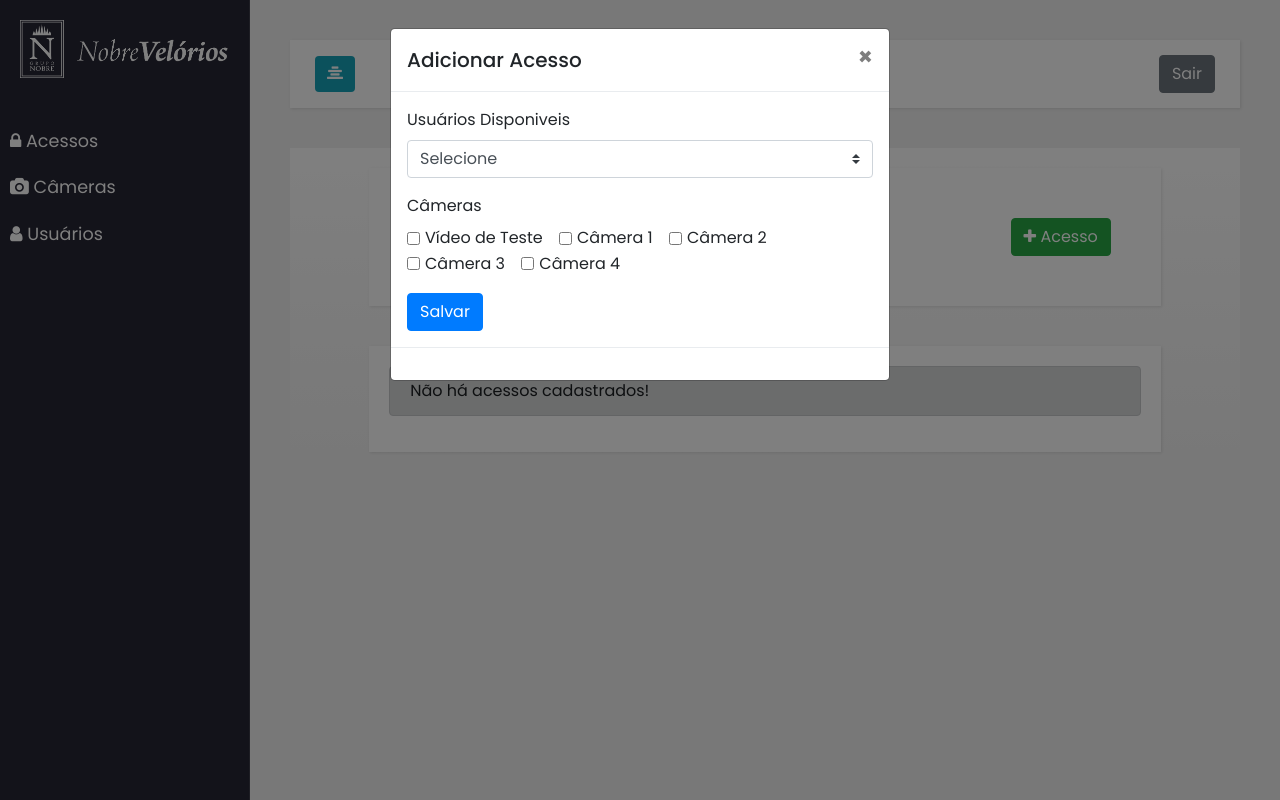
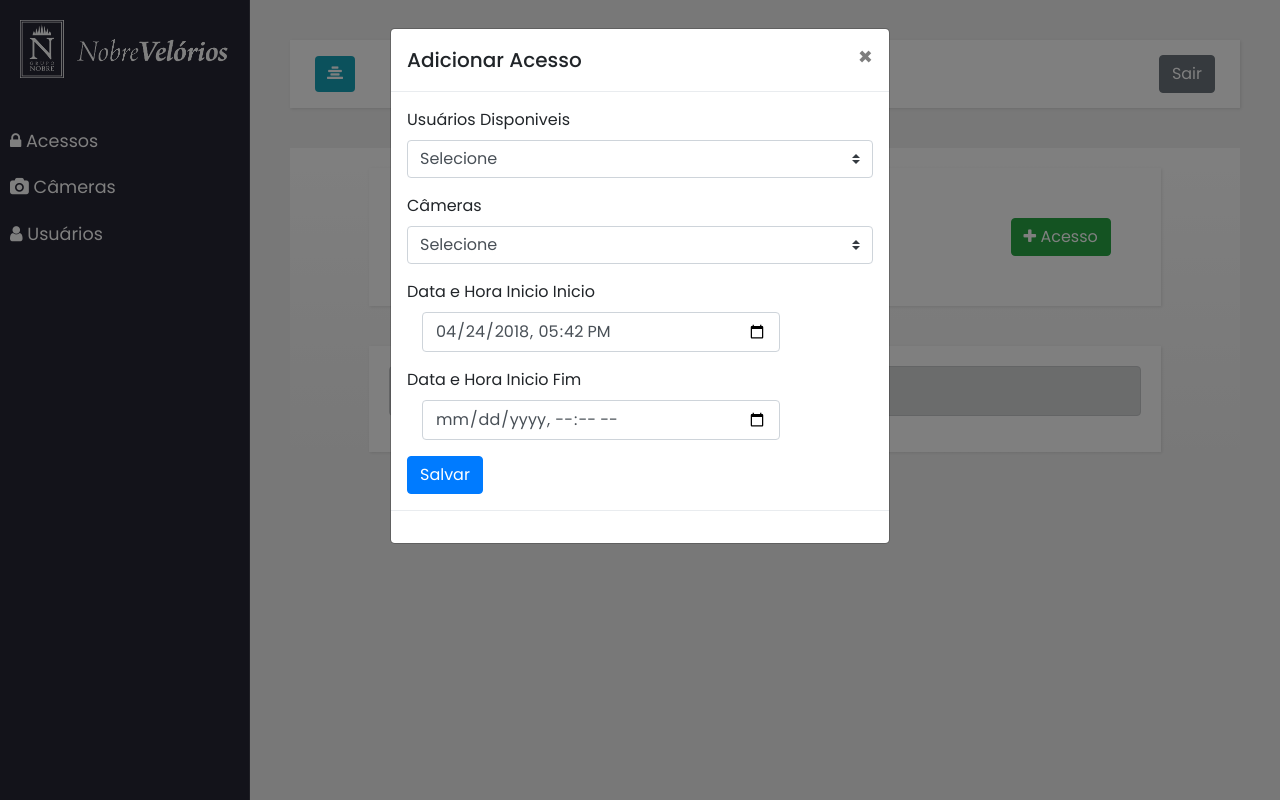
Before and after one commit to caiofelipedossantos/SysCam, a PHP site: page /W3Connect/ in a window 1280 px wide, after a click on "Acesso". Run offline with PHP 8.4, Linux system fonts and the light colour scheme; the visitor is signed in with stand-in values (Sample User, id 1); data comes from the database, SQL or seed files in the repository.

Commit message:
Usuario View

```diff
--- a/assets/js/main.js
+++ b/assets/js/main.js
@@ -97,6 +97,67 @@ $(document).ready(function () {
             success: function (data) {
                 $('#resultAddUser').html(data);
                 $("#userListView").load(location.href + " #userListView>*", "");
+            }
+        });
+        return false;	//Evita que a página seja atualizada
+    });
+
+    /***********
+     * ADD ACESSO
+     */
+    $('#formAddAcesso').submit(function () { 	//Ao submeter formulário
+        var url = "actions/addAcesso.php"; //Caminho do arquivo php
+        var formDados = new FormData($(this)[0]); //Pega os valores dos campos
+        $.ajax({    //Função AJAX
+            type: "POST", //Tipo da passagem dos dados
+            url: url, // local do arquivo php
+            dataType: 'html', //tipo de dados a serem passados
+            data: formDados, // dados do formulario
+            cache: false, //cache
+            contentType: false,
+            processData: false,
+            beforeSend: function () {
+                var alertBox = '<div class="alert alert-info alert-dismissable"><button type="button" class="close" data-dismiss="alert" aria-hidden="true">&times;</button><strong>AGUARDE</strong> estamos analizando seus dados!</div>';
+                $('#resultAddAcesso').html(alertBox);
+            },
+            complete: function () { },
+            success: function (data) {
+                $('#resultAddAcesso').html(data);
+                $("#accessListView").load(location.href + " #accessListView>*", "");
+            }
+        });
+        return false;	//Evita que a página seja atualizada
+    });
+
+    $('#removeAcesso').on('show.bs.modal', function (event) {
+        var button = $(event.relatedTarget);
+        var idUser = button.data('idacessoremoveuser');
+        var idCam = button.data('idacessoremovecam');
+        var modal = $(this);
+        modal.find('.modal-title').text('Remover Câmera ' + idCam);
+        $('#idUserRemoveAcess').val(idUser);
+        $('#idCamRemoveAcess').val(idCam);
+    });
+
+    $('#formRemoveAcess').submit(function () { 	//Ao submeter formulário
+        var url = "actions/removeAcesso.php"; //Caminho do arquivo php
+        var formDados = new FormData($(this)[0]); //Pega os valores dos campos
+        $.ajax({    //Função AJAX
+            type: "POST", //Tipo da passagem dos dados
+            url: url, // local do arquivo php
+            dataType: 'html', //tipo de dados a serem passados
+            data: formDados, // dados do formulario
+            cache: false, //cache
+            contentType: false,
+            processData: false,
+            beforeSend: function () {
+                var alertBox = '<div class="alert alert-info alert-dismissable"><button type="button" class="close" data-dismiss="alert" aria-hidden="true">&times;</button><strong>AGUARDE</strong> estamos analizando seus dados!</div>';
+                $('#resultRemoveAcess').html(alertBox);
+            },
+            complete: function () { },
+            success: function (data) {
+                $('#resultRemoveAcess').html(data);
+                $("#accessListView").load(location.href + " #accessListView>*", "");
             }
         });
         return false;	//Evita que a página seja atualizada
@@ -243,4 +304,5 @@ $(document).ready(function () {
 
     /* TOOLTIP */
     $('[data-toggle="tooltip"]').tooltip();
+
 });
--- a/classes/acesso.php
+++ b/classes/acesso.php
@@ -10,7 +10,8 @@ class Acesso{
             INNER JOIN camera AS cam ON (cam.idcamera = usercam.camera_idcamera);
             ");*/
             $sql= $pdo->prepare("
-            SELECT user.nome, GROUP_CONCAT(cam.idcamera,'#',cam.nome,'#',cam.screenshot,'#',usercam.status,'#',usercam.data_inicio,'#',usercam.data_fim) AS cameras FROM usuario as user
+            SELECT user.idusuario,user.nome, GROUP_CONCAT(cam.idcamera,'#',cam.nome,'#',cam.screenshot,'#',usercam.status,'#',usercam.data_inicio,'#',usercam.data_fim) AS cameras
+            FROM usuario as user
             INNER JOIN usuario_camera AS usercam ON (user.idusuario = usercam.usuario_idusuario)
             INNER JOIN camera AS cam ON (cam.idcamera = usercam.camera_idcamera)
             GROUP BY user.nome;
@@ -26,7 +27,7 @@ class Acesso{
         global $pdo;
         $dados = array();
         $sql= $pdo->prepare("
-        SELECT cam.alias,cam.nome,cam.screenshot,usercam.status,usercam.data_inicio,usercam.data_fim FROM usuario as user
+        SELECT cam.alias,cam.nome,cam.screenshot,usercam.status,usercam.data_inicio,usercam.data_fim, DATEDIFF(usercam.data_fim, usercam.data_inicio) AS temporestante FROM usuario as user
         INNER JOIN usuario_camera AS usercam ON (user.idusuario = usercam.usuario_idusuario)
         INNER JOIN camera AS cam ON (cam.idcamera = usercam.camera_idcamera)
         WHERE user.idusuario = ?;
@@ -39,4 +40,29 @@ class Acesso{
         return $dados;
     }
 
+    public function addAcesso($acessoNome,$acessoCamera,$dataInicio,$dataFim){
+        global $pdo;
+        $sql = $pdo->prepare("INSERT INTO `usuario_camera` (`usuario_idusuario`, `camera_idcamera`, `data_inicio`, `data_fim`) VALUES (?, ?, ?, ?);");
+        $sql->bindValue(1,$acessoNome);
+        $sql->bindValue(2,$acessoCamera);
+        $sql->bindValue(3,$dataInicio);
+        $sql->bindValue(4,$dataFim);
+        if($sql->execute()){
+            return true;
+        }else{
+            return false;
+        }
+    }
+
+    public function removeAcesso($acessoNome,$acessoCamera){
+        global $pdo;
+        $sql = $pdo->prepare("DELETE FROM `usuario_camera` WHERE `usuario_idusuario` = ? AND `camera_idcamera` = ?;");
+        $sql->bindValue(1,$acessoNome);
+        $sql->bindValue(2,$acessoCamera);
+        if($sql->execute()){
+            return true;
+        }else{
+            return false;
+        }
+    }
 }
--- a/index.php
+++ b/index.php
@@ -250,14 +250,17 @@ if(isset($_SESSION['dados']) && !empty($_SESSION['dados'])){
                                                                         </div>
                                                                         <div class="card-footer">
                                                                             <?php
-                                                                                if($temp[3]== 1){
+                                                                                if($temp[3]== 1 && $temp[4] <= date("Y-m-d H:i") && $temp[5] >= date("Y-m-d H:i") ){
                                                                                     echo '<span class="badge badge-success">Liberada</span>';
                                                                                 }else{
-                                                                                    echo '<span class="badge badge-success">Bloqueada</span>';
+                                                                                    echo '<span class="badge badge-danger">Bloqueada</span>';
                                                                                 }
                                                                             ?>
 
-                                                                                <button class="btn btn-danger float-right btn-sm">Remover</button>
+                                                                                <button type="button" class="btn btn-danger btn-sm float-right" data-toggle="modal"
+                                                                                data-target="#removeAcesso"
+                                                                                data-idacessoremoveuser="<?php echo $aces['idusuario'];?>"
+                                                                                data-idacessoremovecam="<?php echo $temp[0];?>">Remover</button>
                                                                         </div>
                                                                     </div>
                                                                 </div>
@@ -517,8 +520,8 @@ if(isset($_SESSION['dados']) && !empty($_SESSION['dados'])){
                                     <?php
                                         if($user != null){
                                     ?>
-                                            <select id="selectAcesso" class="custom-select mr-sm-2" name="acessoNome">
-                                                    <option select>Selecione</option>
+                                            <select id="selectAcesso" class="custom-select mr-sm-2" name="acessoNome" required>
+                                                    <option value="">Selecione</option>
                                     <?php
                                             foreach($user as $us){
                                     ?>
@@ -540,16 +543,34 @@ if(isset($_SESSION['dados']) && !empty($_SESSION['dados'])){
                                 <div class="form-group col-md-12">
                                     <label for="statusUsuario">Câmeras</label>
                                     <br />
+
+                                    <select id="selectCamAcesso" class="custom-select mr-sm-2" name="acessoCamera" required>
+                                                    <option value="">Selecione</option>
                                     <?php
                                     foreach($cam as $ca){
                                     ?>
-                                        <div class="form-check form-check-inline">
-                                            <input class="form-check-input" type="checkbox" id="inlineCheckbox_<?php echo $ca['idcamera'];?>" value="<?php echo $ca['idcamera'];?>">
-                                            <label class="form-check-label" for="inlineCheckbox1"><?php echo $ca['nome'];?></label>
-                                        </div>
+                                        <option value="<?php echo $ca['idcamera'];?>"><?php echo $ca['nome'];?></option>
                                     <?php
                                     }
                                     ?>
+                                    </select>
+                                </div>
+                                <div class="form-group col-md-12">
+                                    <label for="dataInicio">Data e Hora Inicio Inicio</label>
+                                    <div class="col-10">
+                                        <?php
+                                            date_default_timezone_set('America/Sao_Paulo');
+                                            $date = date("Y-m-d");
+                                            $time = date("H:i");
+                                        ?>
+                                        <input class="form-control" type="datetime-local" name="dataInicio" value="<?php echo $date."T".$time;?>" id="dataInicio">
+                                    </div>
+                                </div>
+                                <div class="form-group col-md-12">
+                                    <label for="dataInicio">Data e Hora Inicio Fim</label>
+                                    <div class="col-10">
+                                        <input class="form-control" type="datetime-local" name="dataFim" id="dataFim">
+                                    </div>
                                 </div>
                             <?php
                                 }else{
@@ -568,6 +589,32 @@ if(isset($_SESSION['dados']) && !empty($_SESSION['dados'])){
                 </div>
             </div>
         </div>
+
+        <!-- REMOVE ACESSO -->
+        <div class="modal fade" id="removeAcesso" tabindex="-1" role="dialog" aria-labelledby="removeAcessoLabel" aria-hidden="true">
+            <div class="modal-dialog" role="document">
+                <div class="modal-content">
+                <div class="modal-header">
+                    <h5 class="modal-title" id="removeAcessoLabel">New message</h5>
+                    <button type="button" class="close" data-dismiss="modal" aria-label="Close">
+                    <span aria-hidden="true">&times;</span>
+                    </button>
+                </div>
+                <div class="modal-body">
+                    <div id="resultRemoveAcess"></div>
+                    <form id="formRemoveAcess">
+                        <input type="hidden" name="idUserRemoveAcess" id="idUserRemoveAcess" />
+                        <input type="hidden" name="idCamRemoveAcess" id="idCamRemoveAcess" />
+                        <h4>Deseja remover está câmera?</h4>
+                        <button type="submit" class="btn btn-danger float-right">Sim</button>
+                    </form>
+                </div>
+                <div class="modal-footer">
+                    <button type="button" class="btn btn-secondary" data-dismiss="modal">Fechar</button>
+                </div>
+                </div>
+            </div>
+        </div>
  <?php
  /** Chamada do template de Rodapé */
  include_once 'parts/footer.php';
```
Also changed, not shown: actions/addAcesso.php (added, +36 -0 lines), actions/removeAcesso.php (added, +33 -0 lines), usuario.php (+25 -1 lines), assets/css/main.css (line endings or trailing spaces).
